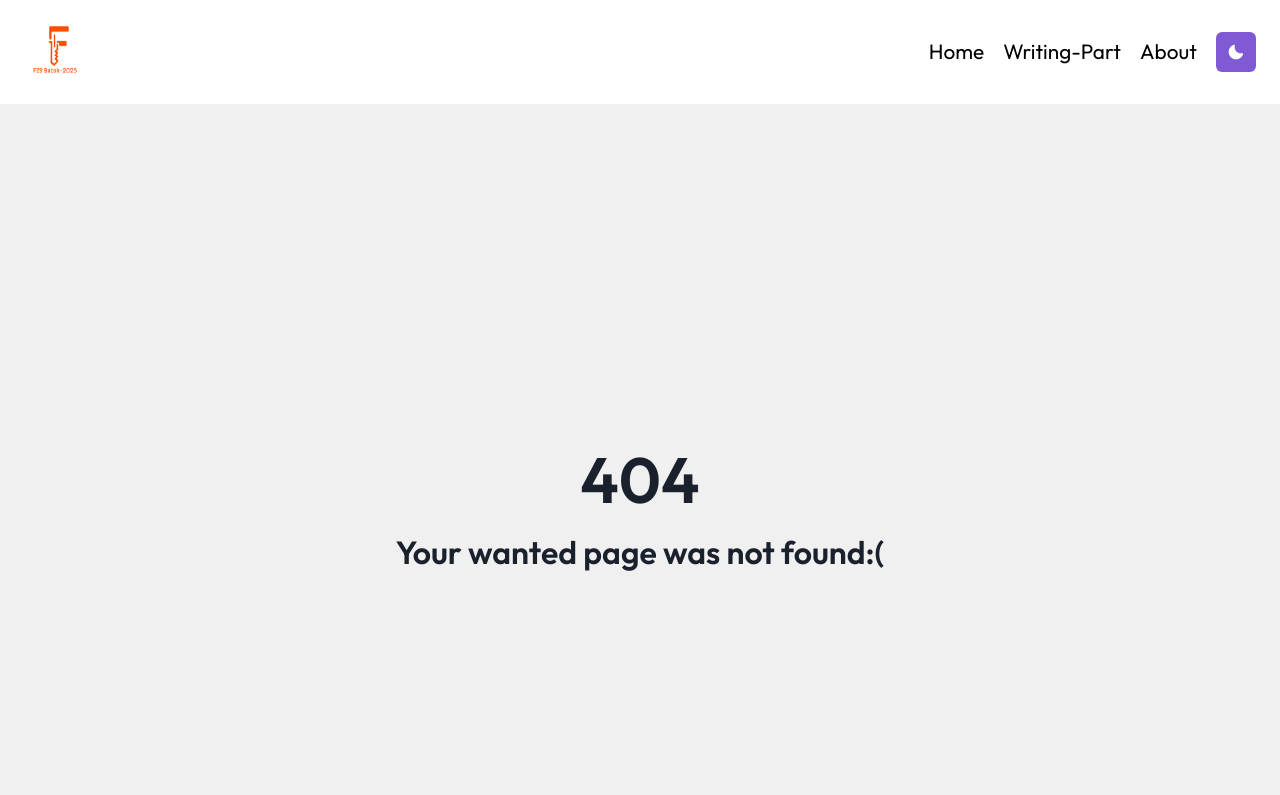
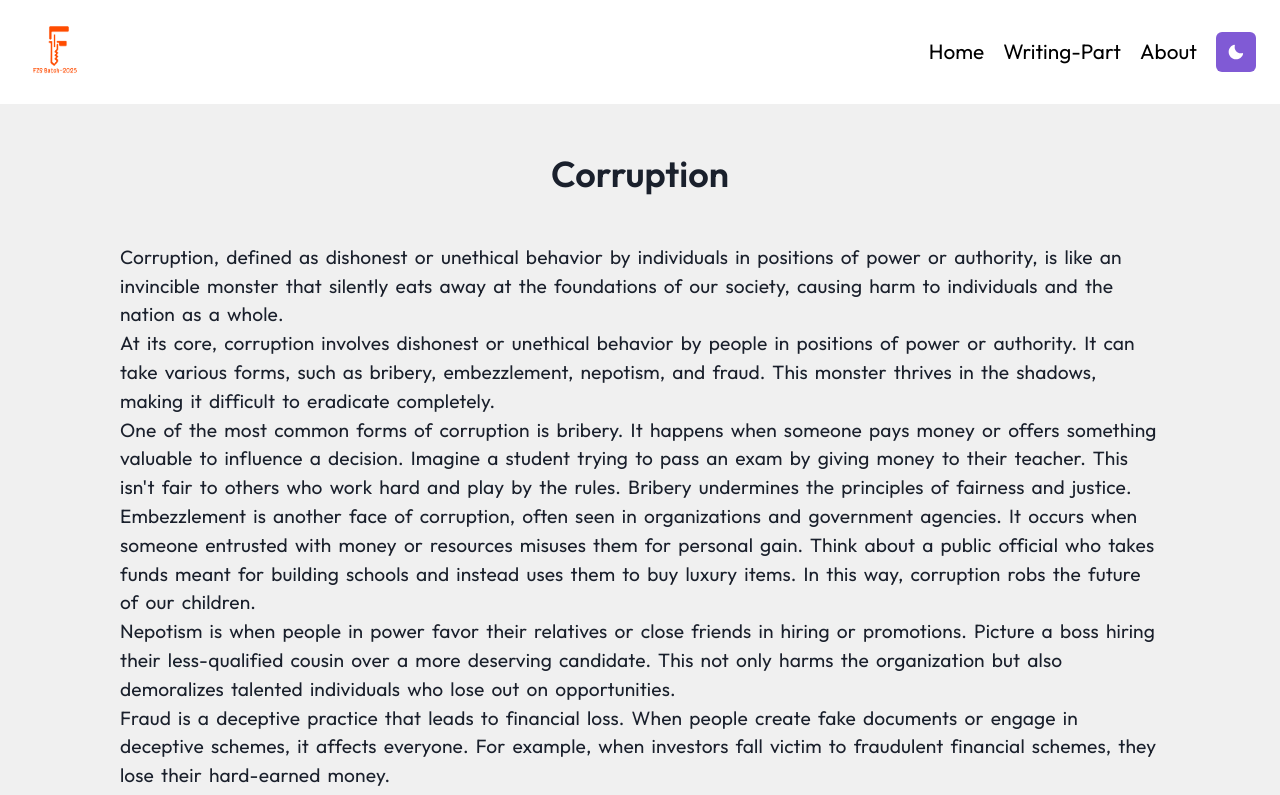
Before and after one commit to Sharan-Haque-Sakin/Fzs-Study-Hub, a React (Create React App) app: page /corruption in a window 1280 px wide. Before the commit this address had no page. Shown: the top 795 px of the page. Built offline with nearby package versions, Linux system fonts and the light colour scheme.

Commit message:
Added Corruption Composition , Update Nav & titles

```diff
--- a/src/App.js
+++ b/src/App.js
@@ -12,6 +12,7 @@ import Google from "./Data/Paragraphs/Google";
 import { MobileNav } from "./Components/MobileNav";
 import ImpOfFb from "./Data/Paragraphs/ImpOfFb";
 import AWddingCeremony from "./Data/Paragraphs/aWeddingCere";
+import Corruption from "./Data/Paragraphs/Corruption";
 function App() {
   const [isSmallScreen] = useMediaQuery("(max-width: 768px)");
   return (
@@ -32,6 +33,7 @@ function App() {
 
           <Route path="/impactsoffb" element={<ImpOfFb />} />
 
+          <Route path="/corruption" element={<Corruption />} />
           <Route
             path="/aweddingceremonyyouhaveattended"
             element={<AWddingCeremony />}
--- a/src/Components/Footer.jsx
+++ b/src/Components/Footer.jsx
@@ -29,7 +29,8 @@ const Footer = () => {
           <span>
             <a
               style={{ color: "aqua" }}
-              href="https://github.com/Sharan-Haque-Sakin"
+              href="https://shsakin.netlify.app"
+              target="_blank"
             >
               @sharanhaquesakin
             </a>
--- a/src/Components/MobileNav.jsx
+++ b/src/Components/MobileNav.jsx
@@ -55,6 +55,13 @@ export const MobileNav = () => {
       <Flex justifyContent="space-between" w="100%">
         <img src={Logo} alt="logo" style={{ width: "4rem", margin: "auto" }} />
         <Spacer />
+        <IconButton
+          onClick={toggleColorMode}
+          colorScheme={colorMode === "dark" ? "orange" : "purple"}
+          style={{ marginRight: "1rem" }}
+        >
+          {colorMode === "dark" ? <SunIcon /> : <MoonIcon />}
+        </IconButton>
         <IconButton onClick={onOpen} ref={btnRef}>
           <HamburgerIcon />
         </IconButton>
@@ -67,12 +74,6 @@ export const MobileNav = () => {
           <DrawerHeader borderBottomWidth="1px">FZS Study Hub</DrawerHeader>
           <DrawerBody>
             <HStack gap="1.2rem" flexDir="column">
-              <IconButton
-                onClick={toggleColorMode}
-                colorScheme={colorMode === "dark" ? "orange" : "purple"}
-              >
-                {colorMode === "dark" ? <SunIcon /> : <MoonIcon />}
-              </IconButton>
               <LightMode>
                 {/* <InputGroup w="14rem">
                   <Input
--- a/src/Components/Pages/Home/index.jsx
+++ b/src/Components/Pages/Home/index.jsx
@@ -31,6 +31,9 @@ export default function Home() {
           <img src={finish} alt="Finish Image" style={{ width: "13rem" }} />
         </Flex>
 
+        <h2 style={{ marginTop: "5rem" }}>
+          Here are some suggetions for you:-
+        </h2>
         <SecondPart />
         <Suggestions title="English 1st Paper" />
       </Box>
--- a/src/Components/Pages/Home/suggestion.jsx
+++ b/src/Components/Pages/Home/suggestion.jsx
@@ -3,11 +3,9 @@ import "../../Comp.css";
 
 import data from "../../../Data/Suggest.json";
 import { Link } from "react-router-dom";
-const Suggestions = ({ title }) => {
+const Suggestions = () => {
   return (
     <Box className="thirdPart">
-      <h2 style={{ marginTop: "5rem" }}>Here are some suggetions for you:-</h2>
-
       <h3
         style={{
           fontSize: "2rem",
@@ -16,7 +14,7 @@ const Suggestions = ({ title }) => {
           marginBottom: "2rem",
         }}
       >
-        {title}
+        Second Paper
       </h3>
       <UnorderedList>
         {data.EnglishSecondPaper.Paragraphs.map((item, key) => {
@@ -32,6 +30,31 @@ const Suggestions = ({ title }) => {
           );
         })}
       </UnorderedList>
+      <h3
+        style={{
+          fontSize: "1.5rem",
+          marginLeft: "1rem",
+          fontWeight: "bold",
+          marginTop: "1rem",
+          marginBottom: "2rem",
+        }}
+      >
+        Compositions
+      </h3>
+      <UnorderedList>
+        {data.EnglishSecondPaper.Compositons.map((items, key) => {
+          return (
+            <ListItem>
+              <Link
+                style={{ color: "#3182ce", fontSize: "1.5rem" }}
+                to={items.path}
+              >
+                {items.name}
+              </Link>
+            </ListItem>
+          );
+        })}
+      </UnorderedList>
     </Box>
   );
 };
--- a/src/Components/Pages/WritingPart/SecondPaper.jsx
+++ b/src/Components/Pages/WritingPart/SecondPaper.jsx
@@ -8,10 +8,35 @@ export default function SecondPart() {
         {data.Available.Paragraphs.map((items, key) => {
           return (
             <>
-              <ListItem color="blue.500" fontSize="1.2rem">
+              <ListItem key={key} color="blue.500" fontSize="1.2rem">
                 <Link to={items.path}>{items.name}</Link>
               </ListItem>
             </>
+          );
+        })}
+      </UnorderedList>
+      <h3
+        style={{
+          fontSize: "1.5rem",
+          marginLeft: "1rem",
+          fontWeight: "bold",
+          marginTop: "1rem",
+          marginBottom: "2rem",
+        }}
+      >
+        Compositions
+      </h3>
+      <UnorderedList>
+        {data.Available.Compositons.map((items, key) => {
+          return (
+            <ListItem key={key}>
+              <Link
+                style={{ color: "#3182ce", fontSize: "1.5rem" }}
+                to={items.path}
+              >
+                {items.name}
+              </Link>
+            </ListItem>
           );
         })}
       </UnorderedList>
--- /dev/null
+++ b/src/Data/Paragraphs/Corruption.jsx
@@ -0,0 +1,68 @@
+import { Box, Container, Heading } from "@chakra-ui/react";
+
+export default function Corruption() {
+  return (
+    <Box pb="4rem">
+      <Container>
+        <Heading py="3rem">Corruption</Heading>
+      </Container>
+
+      <p>
+        Corruption, defined as dishonest or unethical behavior by individuals in
+        positions of power or authority, is like an invincible monster that
+        silently eats away at the foundations of our society, causing harm to
+        individuals and the nation as a whole.
+        <br />
+        At its core, corruption involves dishonest or unethical behavior by
+        people in positions of power or authority. It can take various forms,
+        such as bribery, embezzlement, nepotism, and fraud. This monster thrives
+        in the shadows, making it difficult to eradicate completely. <br />
+        One of the most common forms of corruption is bribery. It happens when
+        someone pays money or offers something valuable to influence a decision.
+        Imagine a student trying to pass an exam by giving money to their
+        teacher. This isn't fair to others who work hard and play by the rules.
+        Bribery undermines the principles of fairness and justice. <br />
+        Embezzlement is another face of corruption, often seen in organizations
+        and government agencies. It occurs when someone entrusted with money or
+        resources misuses them for personal gain. Think about a public official
+        who takes funds meant for building schools and instead uses them to buy
+        luxury items. In this way, corruption robs the future of our children.{" "}
+        <br />
+        Nepotism is when people in power favor their relatives or close friends
+        in hiring or promotions. Picture a boss hiring their less-qualified
+        cousin over a more deserving candidate. This not only harms the
+        organization but also demoralizes talented individuals who lose out on
+        opportunities. <br />
+        Fraud is a deceptive practice that leads to financial loss. When people
+        create fake documents or engage in deceptive schemes, it affects
+        everyone. For example, when investors fall victim to fraudulent
+        financial schemes, they lose their hard-earned money. <br />
+        Corruption's impact is far-reaching. It corrodes the trust we have in
+        our institutions and leaders. When we see corruption going unchecked, we
+        lose faith in our government and those who are supposed to protect our
+        interests. This erosion of trust can lead to social unrest and
+        instability. <br />
+        Corruption also widens the gap between the rich and the poor. When
+        resources meant for public welfare are siphoned off by the corrupt, the
+        disadvantaged suffer the most. They are denied access to essential
+        services like education, healthcare, and clean water, perpetuating a
+        cycle of poverty. <br />
+        Furthermore, corruption hinders economic growth. Investors are hesitant
+        to put their money in a country where corruption is rampant. This leads
+        to less development, fewer job opportunities, and ultimately a weaker
+        economy. <br />
+        Addressing corruption is not easy, but it is necessary. To defeat this
+        invincible monster, we need strong institutions, transparent processes,
+        and a commitment to holding wrongdoers accountable. It begins with each
+        one of us refusing to participate in corrupt practices and reporting
+        corruption when we encounter it. <br />
+        In conclusion, corruption is indeed an invincible monster that threatens
+        the very fabric of our society. It takes many forms and has far-reaching
+        consequences, from eroding trust to widening inequality and stifling
+        economic growth. To combat this menace, we must unite as a society and
+        work tirelessly to eradicate corruption, for the sake of our present and
+        future generations.
+      </p>
+    </Box>
+  );
+}
--- a/src/Data/Paragraphs/aWeddingCere.jsx
+++ b/src/Data/Paragraphs/aWeddingCere.jsx
@@ -4,18 +4,20 @@ export default function AWddingCeremony() {
   return (
     <Box pb="4rem">
       <Container>
-        <Heading py="3rem">Google</Heading>
+        <Heading py="3rem">A wedding ceremony</Heading>
       </Container>
       <div>
         <p>
           <i>
-            Here contain nearly of 450 words...You don't have to remember all...
-            It's a simple paragraph, you can cut to 4 pages while you write{" "}
-            <br />
-            Gave this for you to write a lot in the exam! Cheers!
+            ( Here contain nearly of 450 words...You don't have to remember
+            all... It's a simple paragraph, you can cut to 4 pages while you
+            write <br />
+            Gave this for you to write a lot in the exam! Cheers! )
           </i>
         </p>
       </div>
+      <br />
+      <br />
       <p>
         Recently, I had the joy of attending my elder sister's wedding, and it
         was an amazing experience that I will never forget. The wedding took
--- a/src/Data/SecondCurrent.json
+++ b/src/Data/SecondCurrent.json
@@ -13,6 +13,9 @@
         "name": "A wedding ceremony you have attended",
         "path": "/aweddingceremonyyouhaveattended"
       }
+    ],
+    "Compositons": [
+      { "name": "Corruption: The invincible Monster", "path": "/corruption" }
     ]
   }
 }
--- a/src/Data/Suggest.json
+++ b/src/Data/Suggest.json
@@ -7,6 +7,9 @@
         "name": "A Wedding Ceremony",
         "path": "/aweddingceremonyyouhaveattended"
       }
+    ],
+    "Compositons": [
+      { "name": "Corruption: The invincible Monster", "path": "/corruption" }
     ]
   }
 }
--- a/src/Themes/Themes.js
+++ b/src/Themes/Themes.js
@@ -28,10 +28,17 @@ const themes = {
       h2: {
         fontFamily: "Outfit",
       },
+
       ".Container": {
         maxWidth: "1040px",
         marginLeft: "auto",
         marginRight: "auto",
+      },
+      p: {
+        fontSize: "1.2rem",
+        lineHeight: "revert",
+        wordSpacing: "3px",
+        letterSpacing: "0.1px",
       },
     }),
   },
```
